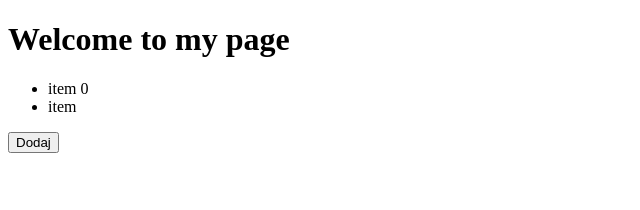
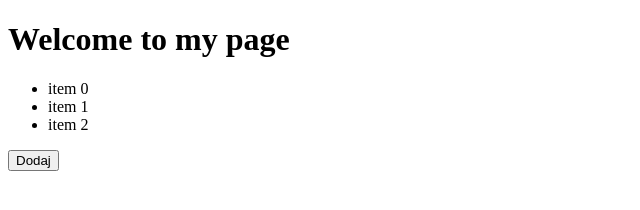
Before and after one commit to tomasz-paterka/zadanie_9_6, a plain HTML site: page index.html in a window 1280 px wide. Both pictures are taken after a click on the button "Dodaj". Shown: the whole page, without its empty margins (0-640 px from the left). Drawn offline with nearby package versions, Linux system fonts and the light colour scheme; files that its build step writes are made by us from their sources.

Commit message:
fixed function

```diff
--- a/index.html
+++ b/index.html
@@ -11,6 +11,7 @@
     <h1>Welcome to my page</h1>
     <ul id="list">
         <li>item 0</li>
+        <li>item 1</li>
     </ul>
     <button id="addElem">Dodaj</button>
     <script type="text/javascript" src="js/script.js"></script>
--- a/js/script.js
+++ b/js/script.js
@@ -3,7 +3,9 @@ var list = document.getElementById('list'),
 
 add.addEventListener('click', function() {
     var element = document.createElement('li');
-    element.innerHTML = 'item';
-    document.getElementsByTagName('li').length;
+
+    var iloscElemLi = document.getElementsByTagName('li').length;
+	element.innerHTML = 'item ' + iloscElemLi;
+
     list.appendChild(element);
 });
```
